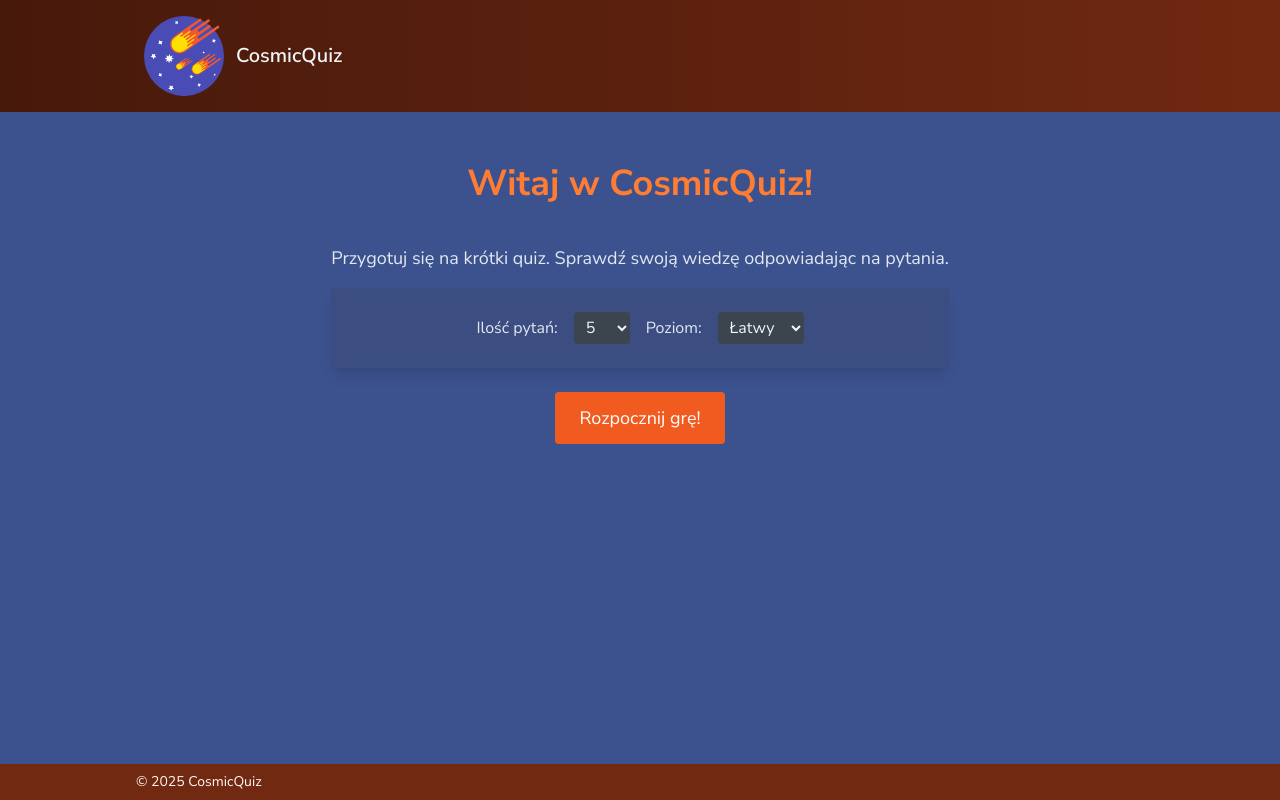
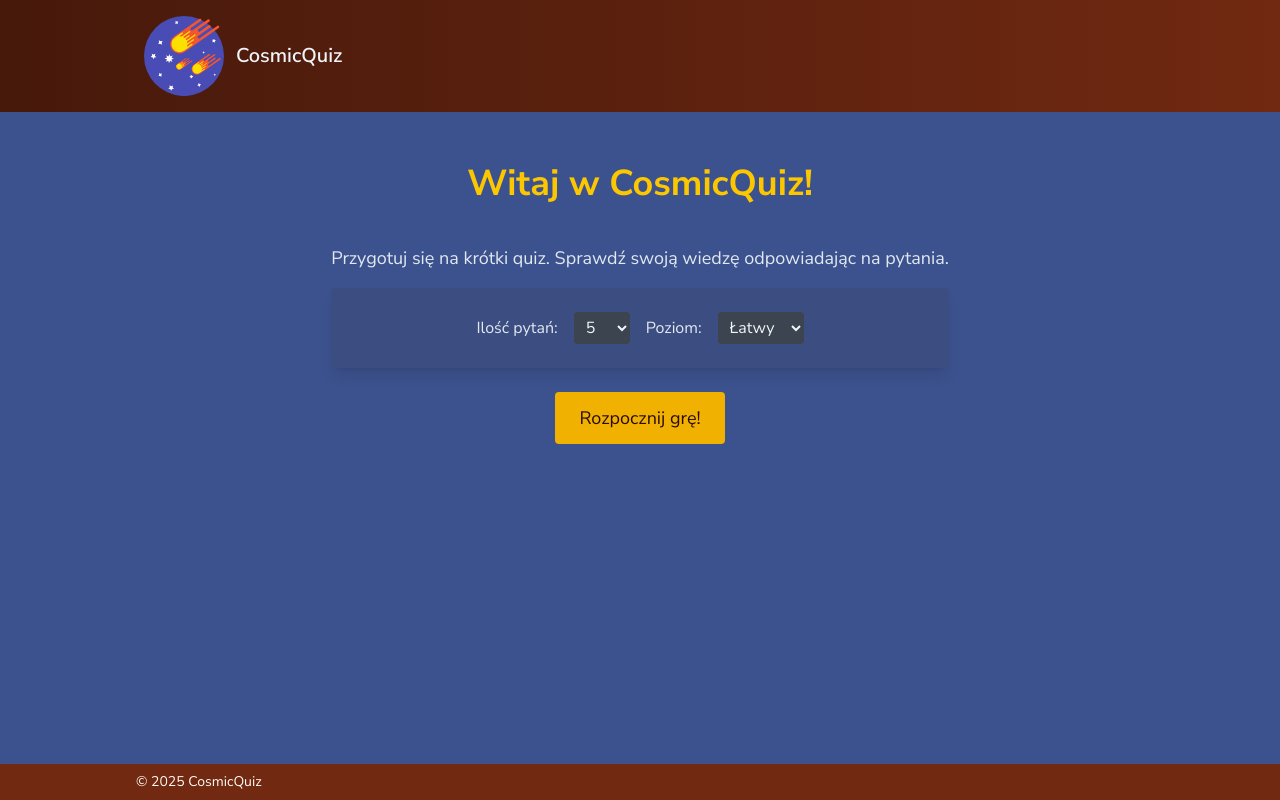
Before and after one commit to sylmilczar/quiz-app, a React (Vite) app: page / in a window 1280 px wide. Built offline with nearby package versions, Linux system fonts and the light colour scheme.

Commit message:
contrasts correction

```diff
--- a/src/components/Button.tsx
+++ b/src/components/Button.tsx
@@ -15,7 +15,7 @@ export const Button = ({
     primary:
       'bg-primary-600 hover:bg-primary-700 active:bg-primary-900 text-white ',
     secondary:
-      'bg-secondary-500 hover:bg-secondary-600 active:bg-secondary-800 text-white',
+      'bg-yellow-500 hover:bg-yellow-600 active:bg-yellow-800 text-secondary-950',
     tertiary:
       'bg-tertiary-600 hover:bg-tertiary-700 active:bg-tertiary-900 text-white',
   };
--- a/src/pages/GamePage.tsx
+++ b/src/pages/GamePage.tsx
@@ -9,7 +9,7 @@ export const GamePage = () => {
   return (
     <div className="flex flex-col items-center justify-center gap-10 px-4 py-12">
       <div className="w-full max-w-2xl text-center">
-        <h2 className="text-secondary-400 mb-2 text-3xl font-semibold">
+        <h2 className="mb-2 text-3xl font-semibold text-yellow-400">
           Gra rozpoczęta!
         </h2>
         <p className="mb-8 text-slate-200">
--- a/src/pages/HomePage.tsx
+++ b/src/pages/HomePage.tsx
@@ -19,7 +19,7 @@ export const HomePage = () => {
 
   return (
     <div className="flex flex-col items-center justify-center">
-      <h1 className="text-secondary-400 mt-5 mb-10 text-4xl font-bold">
+      <h1 className="mt-5 mb-10 text-4xl font-bold text-yellow-400">
         Witaj w CosmicQuiz!
       </h1>
       <p className="mb-4 text-lg text-slate-200">
```
